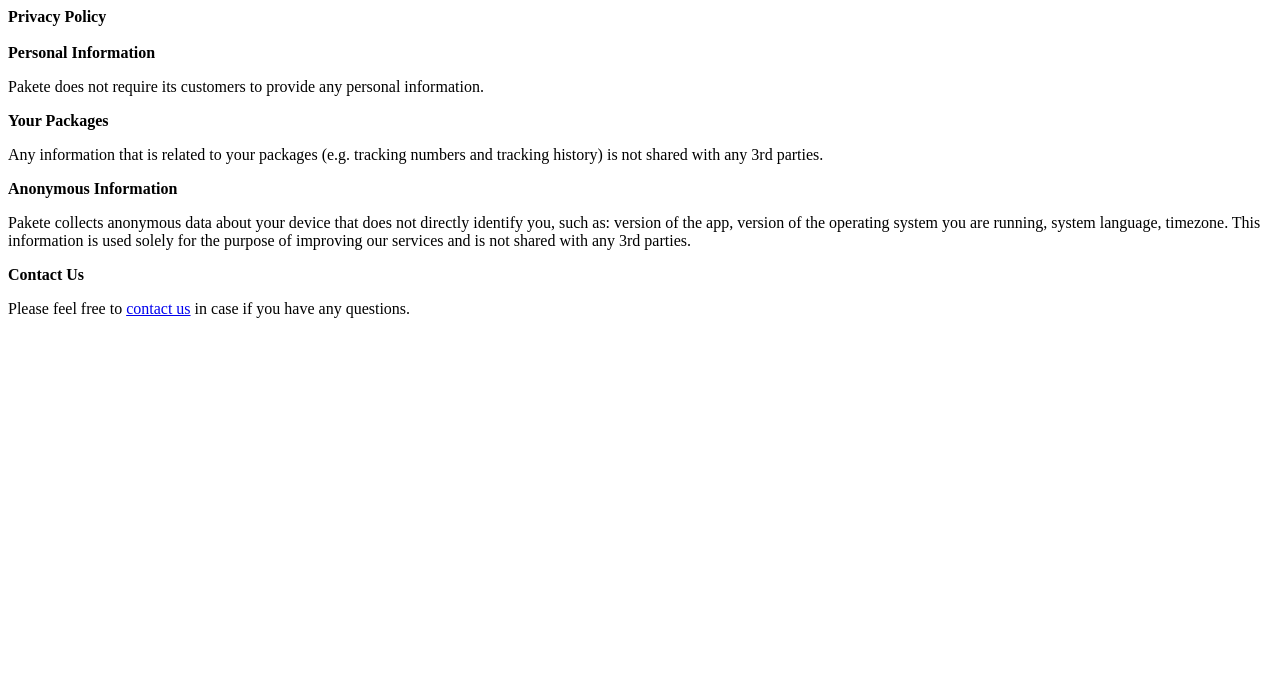
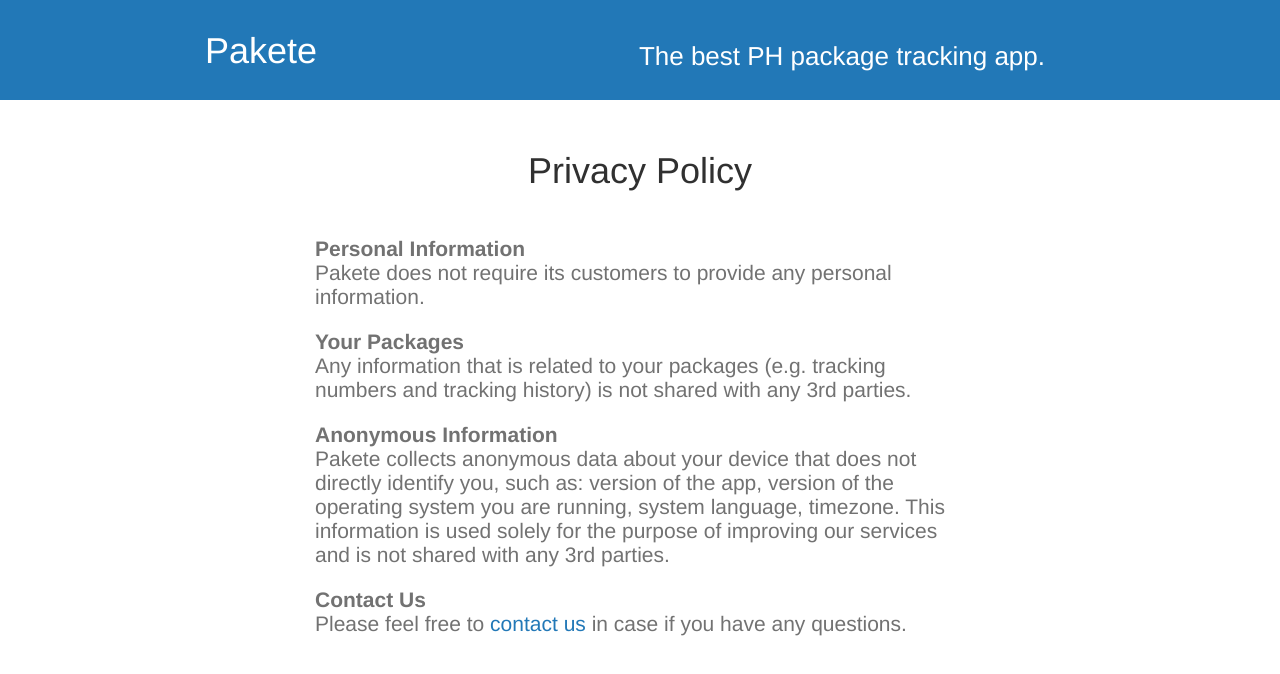
Before and after one commit to paketehq/pakete.ph, a plain HTML site: page legal/privacy.html in a window 1280 px wide. Drawn offline with Linux system fonts and the light colour scheme.

Commit message:
updated privacy policy

```diff
--- a/legal/privacy.html
+++ b/legal/privacy.html
@@ -1,12 +1,59 @@
-<b>Privacy Policy</b> <br /> <br />
-<b>Personal Information</b>
-<p>Pakete does not require its customers to provide any personal information.</p>
+<!DOCTYPE html>
+<html lang="en">
 
-<b>Your Packages</b>
-<p>Any information that is related to your packages (e.g. tracking numbers and tracking history) is not shared with any 3rd parties.</p>
+<head>
+	<meta content='text/html; charset=utf-8' http-equiv='Content-Type'>
+	<meta http-equiv='X-UA-Compatible' content='IE=edge,chrome=1'>
+	<meta content='The best PH package tracking app available for iOS and Android.' name='description'>
 
-<b>Anonymous Information</b>
-<p>Pakete collects anonymous data about your device that does not directly identify you, such as: version of the app, version of the operating system you are running, system language, timezone. This information is used solely for the purpose of improving our services and is not shared with any 3rd parties.</p>
+	<meta content='Pakete - PH Package Tracking app for iOS and Android' name='apple-mobile-web-app-title'>
 
-<b>Contact Us</b>
-<p>Please feel free to <a href="mailto:support@pakete.ph">contact us<a/> in case if you have any questions.</p>
+	<title>Pakete - Privacy Policy</title>
+
+	<meta name='viewport' content='width=device-width, initial-scale=1.0, maximum-scale=1.0'>
+	<meta name="apple-itunes-app" content="app-id=1112831205">
+
+	<link href='/styles/privacy.css' rel='stylesheet'>
+
+</head>
+
+<body>
+	<div class="header">
+		<div class="header_title">
+			<div class="header_name">
+				<a href="http://pakete.ph"><h1>Pakete</h1></a>
+			</div>
+			<div class="header_extra">
+				The best PH package tracking app.
+			</div>
+		</div>
+	</div>
+	<div class="privacy_part">
+
+		<div class="privacy_title">
+			Privacy Policy
+		</div>
+		<div class="privacy_text">
+			<p><b>Personal Information</b></br>
+				Pakete does not require its customers to provide any personal information.
+			</p>
+
+			<p><b>Your Packages</b></br>
+				Any information that is related to your packages (e.g. tracking numbers and tracking history) is not shared with any 3rd parties.
+			</p>
+
+			<p><b>Anonymous Information</b></br>
+				Pakete collects anonymous data about your device that does not directly identify you, such as: version of the app, version of the operating system you are running, system language, timezone. This information is used solely for the purpose of improving
+				our services and is not shared with any 3rd parties.
+			</p>
+
+			<p><b>Contact Us</b></br>
+				Please feel free to <a href="mailto:support@pakete.ph">contact us</a> in case if you have any questions.
+			</p>
+		</div>
+
+	</div>
+
+</body>
+
+</html>
--- /dev/null
+++ b/styles/privacy.css
@@ -0,0 +1,160 @@
+body {
+    width: 100%;
+    height: 100%;
+    margin: 0px;
+    min-width: 900px;
+}
+
+@media only screen and (max-device-width: 414px) and (-webkit-min-device-pixel-ratio: 2) {
+    body {
+		min-width: 100%;
+	}
+}
+
+.header {
+    background-color: #2278B7;
+    top: 0;
+	left: 0;
+	width: 100%;
+	height: 100px;
+	min-width: 900px;
+}
+
+@media only screen and (max-device-width: 414px) and (-webkit-min-device-pixel-ratio: 2) {
+    .header {
+		min-width: 100%;
+	}
+}
+
+	.header_title {
+	    position: relative;
+		width: 900px;
+		height: 55px;
+		display: table;
+	    margin: 0 auto;
+	    top:22px;
+	}
+
+	@media only screen and (max-device-width: 414px) and (-webkit-min-device-pixel-ratio: 2) {
+	    .header_title {
+			width: 100%;
+		}
+	}
+
+	.header_name {
+		float: left;
+		width: 150px;
+		margin-top: 8px;
+		margin-left: 15px;
+		height: 60px;
+		vertical-align: middle;
+	}
+
+	@media only screen and (max-device-width: 414px) and (-webkit-min-device-pixel-ratio: 2) {
+    	.header_name {
+			width: auto;
+			margin-top: 8px;
+		}
+	}
+		.header_name a {
+			text-decoration: none;
+		}
+
+
+		.header_name h1 {
+			display: inline;
+			font-family: "HelveticaNeue-Light", "Helvetica Neue Light", "Helvetica Neue", Helvetica, Arial, "Lucida Grande", sans-serif;
+			font-weight: lighter;
+			font-size: 36px;
+			text-align: left;
+			color: #FFF;
+		}
+
+		@media only screen and (max-device-width: 414px) and (-webkit-min-device-pixel-ratio: 2) {
+	    	.header_name h1 {
+				font-size: 36px;
+			}
+		}
+
+
+
+	.header_extra {
+		margin-right: 45px;
+		float: right;
+		width: 500px;
+		margin-top: 12px;
+		height: 39px;
+		line-height: 44px;
+		vertical-align: middle;
+		font-family: "HelveticaNeue-Light", "Helvetica Neue Light", "Helvetica Neue", Helvetica, Arial, "Lucida Grande", sans-serif;
+		font-weight: lighter;
+		font-size: 26px;
+		text-align: right;
+		color: #FFF;
+	}
+
+	@media only screen and (max-device-width: 414px) and (-webkit-min-device-pixel-ratio: 2) {
+	    .header_extra {
+			display: none;
+		}
+	}
+
+.privacy_part {
+	display: table;
+    margin: 0 auto;
+	width: 900px;
+	height: 450px;
+}
+
+.privacy_part a {
+	color: #2278B7;
+	text-decoration: none;
+}
+
+@media only screen and (max-device-width: 414px) and (-webkit-min-device-pixel-ratio: 2) {
+	.privacy_part {
+		width: 100%;
+		margin-left: auto;
+		margin-right: auto;
+	}
+}
+
+	.privacy_title {
+			margin-top: 50px;
+			font-family: "HelveticaNeue-Light", "Helvetica Neue Light", "Helvetica Neue", Helvetica, Arial, "Lucida Grande", sans-serif;
+			font-weight: 300;
+			font-size: 36px;
+			text-align: center;
+			color: #303030
+	}
+
+	@media only screen and (max-device-width: 414px) and (-webkit-min-device-pixel-ratio: 2) {
+		.privacy_title {
+			width: 80%;
+			margin-left: auto;
+			margin-right: auto;
+			font-size: 24px;
+		}
+	}
+
+	.privacy_text {
+			width: 650px;
+			margin-left: 125px;
+			margin-top: 45px;
+			font-family: "Helvetica Neue", Helvetica, Arial, "Lucida Grande", sans-serif;
+			font-weight: 300;
+			font-size: 21px;
+			text-align: left;
+			color: #727272;
+			position: block;
+			margin-bottom: 0px;
+	}
+
+	@media only screen and (max-device-width: 414px) and (-webkit-min-device-pixel-ratio: 2) {
+		.privacy_text {
+			width: 80%;
+			margin-left: auto;
+			margin-right: auto;
+			font-size: 16px;
+		}
+	}
```
